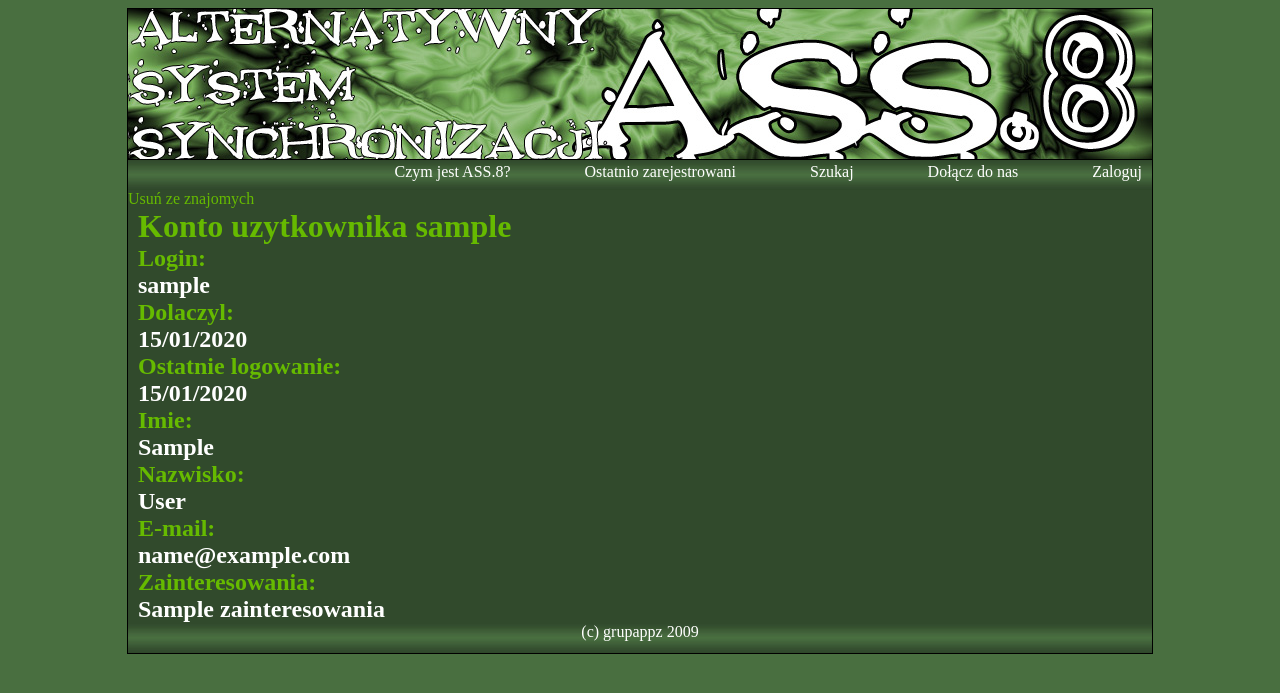
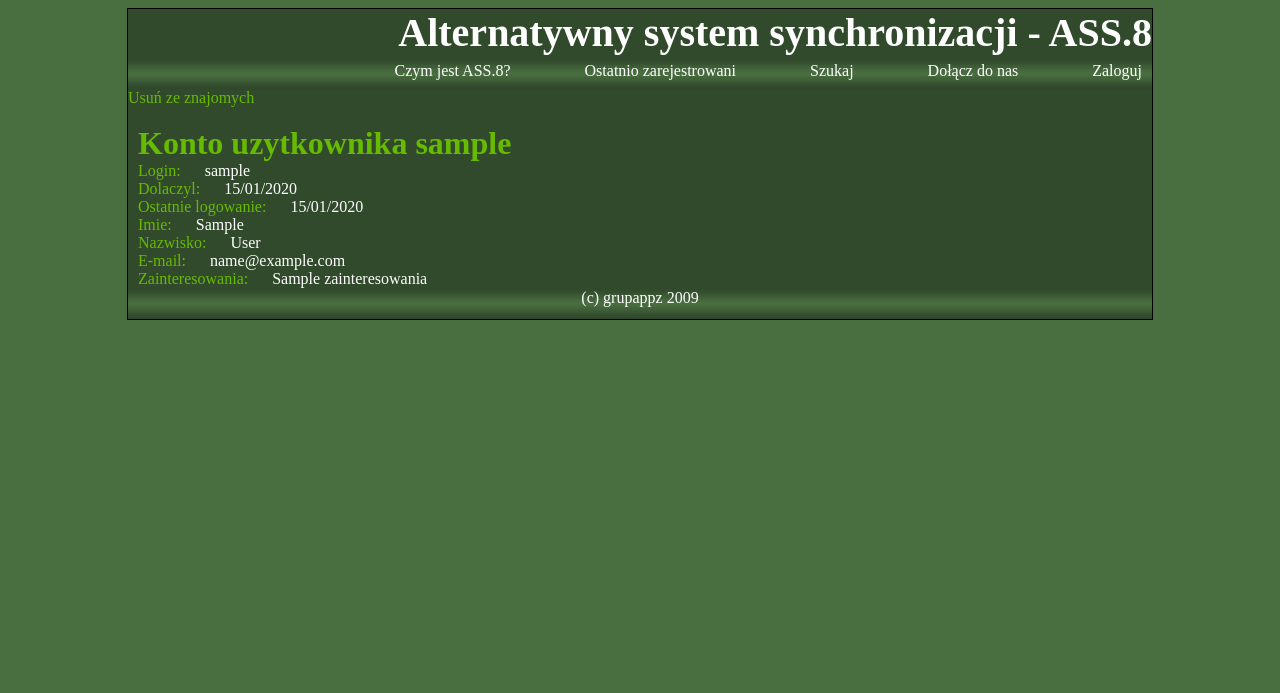
Before and after one commit to kitpz2/grupappz, a Django app: template Source/ass8_portal/templates/accounts/detail.html in a window 1280 px wide. Shown: the top 693 px of the page. Run offline with Django 3.2, Linux system fonts and the light colour scheme; the template is opened without the code that fills it: most values are stand-ins (such as "Sample title", 1, 10 or a date in 2020).

Commit message:
poprawilem bledy i wywalilem grafike :)

```diff
--- a/Source/ass8_portal/accounts/forms.py
+++ b/Source/ass8_portal/accounts/forms.py
@@ -7,11 +7,10 @@ class LoginForm(forms.Form):
     password = forms.CharField(label="Haslo", widget=forms.PasswordInput)
 
 class RegisterForm(forms.Form):
-    #obowiazkowe pola
     login = forms.CharField(label="Login")
     haslo = forms.CharField(label="Haslo", widget=forms.PasswordInput)
     re_haslo = forms.CharField(label="Powtorz haslo", widget=forms.PasswordInput)
-    e_mail = forms.CharField(label="e-mail")
+    e_mail = forms.EmailField(label="e-mail")
     plec = forms.ChoiceField(label="Plec", choices=plec_choice)
 
 class SearchForm(forms.Form):
@@ -22,7 +21,7 @@ class EditForm(forms.Form):
     nazwisko = forms.CharField(label="Nazwisko", required=False)
     miasto = forms.CharField(label="Miasto", required=False)
     zainteresowania = forms.CharField(label="Zainteresowania", widget=forms.Textarea, required=False)
-    e_mail = forms.CharField(label="e-mail", required=False)
+    e_mail = forms.EmailField(label="e-mail", required=False)
     stare_haslo = forms.CharField(label="Stare haslo", widget=forms.PasswordInput, required=False)
     nowe_haslo = forms.CharField(label="Nowe haslo", widget=forms.PasswordInput, required=False)
     re_nowe_haslo = forms.CharField(label="Powtorz haslo", widget=forms.PasswordInput, required=False)
--- a/Source/ass8_portal/accounts/models.py
+++ b/Source/ass8_portal/accounts/models.py
@@ -1,10 +1,8 @@
 from django.db import models
 from django.contrib.auth.models import User
 
-# Create your models here.
-
 class Konto(models.Model):
-    user = models.OneToOneField(User, unique=True, null=False)
+    user = models.ForeignKey(User)
     miasto = models.CharField(max_length=50)
     zainteresowania = models.TextField()
     plec = models.CharField(max_length=1)
--- a/Source/ass8_portal/friends/views.py
+++ b/Source/ass8_portal/friends/views.py
@@ -84,7 +84,6 @@ def del_friend(request, username):
             'viewKonto':requestKonto
             }
         return render_to_response("friends/index.html", context)
-
     ul.delete()
     msg = Message(1,"Uzytkownik pomyslnie usuniety ze znajomych")
     return HttpResponseRedirect("/friends/index/"+requestKonto.user.username+"/")
--- a/Source/ass8_portal/media/css/style.css
+++ b/Source/ass8_portal/media/css/style.css
@@ -83,14 +83,21 @@ div.container a:hover
 
 div.header
 {
-	text-align:center;
+	text-align:right;
     width:1024px;
-	height:150px;
+	height:50px;
 	margin: 0px;
     padding: 0px;
-    background:#6196A0;
+    background:#314a2c;
     overflow:hidden;
-	border-bottom:1px solid black;
+}
+
+div.header h1
+{
+	font-size:40px;
+	color:white;
+	margin: 0px;
+    padding: 0px;
 }
 
 div.navbar
@@ -153,16 +160,6 @@ div.content h1
 div.content h2
 {
 	color:#66ba00;
-    display:inline;
-	margin:0px;
-	padding-left:10px;
-	padding-right:10px;
-}
-
-div.content h2.value
-{
-    display:block;
-    color:white;
 	margin:0px;
 	padding-left:10px;
 	padding-right:10px;
--- a/Source/ass8_portal/templates/accounts/detail.html
+++ b/Source/ass8_portal/templates/accounts/detail.html
@@ -1,35 +1,46 @@
 {%extends "base.html"%}
 {%block title%} {{block.super}} - Szczegoly profilu: {{viewKonto.user.username}} {%endblock%}
 
+{%block extra_style%}
+<style type="text/css">
+div.content .attr
+{
+    color:#66ba00;
+    margin:0px;
+	padding-left:10px;
+	padding-right:10px;
+}
+
+div.content .value
+{
+    color:white;
+	margin:0px;
+	padding-left:10px;
+}
+</style>
+{%endblock%}
+
 {%block main_content%}
-    {%if msg%}
-        {%ifequal msg.type "Warning" %}
-            <div id="warning">{{msg.content}}<br /><a class="close">zamknij</a></div>
-        {%endifequal%}
-        {%ifequal msg.type "Information"%}
-            <div id="info">{{msg.content}}<br /><a class="close">zamknij</a></div>
-        {%endifequal%}
-        {%ifequal msg.type "Error"%}
-            <div id="error">{{msg.content}}<br /><a class="close">zamknij</a></div>
-        {%endifequal%}
-    {%endif%}
     {%ifequal requestKonto.user.username viewKonto.user.username%}
-    <a href="/accounts/edit/{{requestKonto.user.username}}/">Modyfikuj profil</a>
-    <a href="/friends/index/{{requestKonto.user.username}}/">Zarzadzaj znajomymi</a>
-    <a href="/accounts/delete/{{requestKonto.user.username}}/">Usuń profil</a>
+    <a href="/accounts/edit/{{requestKonto.user.username}}/">Modyfikuj profil</a><br />
+    <a href="/friends/index/{{requestKonto.user.username}}/">Zarzadzaj znajomymi</a><br />
+    <a href="/accounts/delete/{{requestKonto.user.username}}/">Usuń profil</a><br />
+    <br />
     {%else%}
         {%if add%}
-            <a href="/friends/add/{{viewKonto.user.username}}/">Dodaj do znajomych</a>
+            <a href="/friends/add/{{viewKonto.user.username}}/">Dodaj do znajomych</a><br />
+            <br />
         {%else%}
-            <a href="/friends/delete/{{viewKonto.user.username}}/">Usuń ze znajomych</a>
+            <a href="/friends/delete/{{viewKonto.user.username}}/">Usuń ze znajomych</a><br />
+            <br />
         {%endif%}
     {%endifequal%}
     <h1>Konto uzytkownika {{viewKonto.user.username}}</h1>
-    <h2>Login:</h2> <h2 class="value">{{viewKonto.user.username}}</h2>
-    <h2>Dolaczyl:</h2> <h2 class="value">{{viewKonto.user.date_joined.date|date:"d/m/Y"}}</h2>
-    <h2>Ostatnie logowanie:</h2> <h2 class="value">{{viewKonto.user.last_login.date|date:"d/m/Y"}}</h2>
-    <h2>Imie:</h2> <h2 class="value">{{viewKonto.user.first_name}}</h2>
-    <h2>Nazwisko:</h2> <h2 class="value">{{viewKonto.user.last_name}}</h2>
-    <h2>E-mail:</h2> <h2 class="value">{{viewKonto.user.email}}</h2>
-    <h2>Zainteresowania:</h2> <h2 class="value">{{viewKonto.zainteresowania|escape}}</h2>
+    <span class="attr">Login:</span> <span class="value">{{viewKonto.user.username}}</span><br />
+    <span class="attr">Dolaczyl:</span> <span class="value">{{viewKonto.user.date_joined.date|date:"d/m/Y"}}</span><br />
+    <span class="attr">Ostatnie logowanie:</span> <span class="value">{{viewKonto.user.last_login.date|date:"d/m/Y"}}</span><br />
+    <span class="attr">Imie:</span> <span class="value">{{viewKonto.user.first_name}}</span><br />
+    <span class="attr">Nazwisko:</span> <span class="value">{{viewKonto.user.last_name}}</span><br />
+    <span class="attr">E-mail:</span> <span class="value">{{viewKonto.user.email}}</span><br />
+    <span class="attr">Zainteresowania:</span> <span class="value">{{viewKonto.zainteresowania|escape}}</span><br />
 {%endblock%}
--- a/Source/ass8_portal/templates/accounts/latestUsers.html
+++ b/Source/ass8_portal/templates/accounts/latestUsers.html
@@ -18,6 +18,7 @@
 
 {%endblock%}
 {%block main_content%}
+    {%if latestUsers%}
     <h1>Ostatnio dodatni uzytkownicy:</h1>
     <table class="userList">
     {% for user in latestUsers %}
@@ -25,4 +26,8 @@
     {%endfor%}
     </table>
     <p></p>
+    {%else%}
+    <h1>Brak ostatnio dodanych użytkowników</h1>
+    {%endif%}
+
 {%endblock%}
--- a/Source/ass8_portal/templates/base.html
+++ b/Source/ass8_portal/templates/base.html
@@ -36,7 +36,7 @@
     <div class="container">
         <!-- Header -->
         <div class="header">
-            <img src="/gfx/banner.jpg" />
+            <h1>Alternatywny system synchronizacji - ASS.8</h1>
         </div>
         <!-- END Header -->
 
@@ -61,7 +61,18 @@
 
         <!-- Content -->
         <div class="content">
-                {%block main_content%} {%endblock%}
+            {%if msg%}
+                {%ifequal msg.type "Warning" %}
+                    <div id="warning">{{msg.content}}<br /><a class="close">zamknij</a></div>
+                {%endifequal%}
+                {%ifequal msg.type "Information"%}
+                    <div id="info">{{msg.content}}<br /><a class="close">zamknij</a></div>
+                {%endifequal%}
+                {%ifequal msg.type "Error"%}
+                    <div id="error">{{msg.content}}<br /><a class="close">zamknij</a></div>
+                {%endifequal%}
+            {%endif%}
+            {%block main_content%} {%endblock%}
         </div>
         <!-- END Content -->
 
```
Also changed, not shown: Source/ass8_portal/accounts/views.py (+31 -15 lines), Source/ass8_portal/templates/accounts/edit.html (+0 -11 lines), Source/ass8_portal/templates/accounts/logowanie.html (+0 -11 lines), Source/ass8_portal/templates/accounts/register.html (+0 -11 lines), Source/ass8_portal/templates/accounts/search.html (+0 -11 lines), Source/ass8_portal/templates/friends/index.html (+10 -10 lines).
